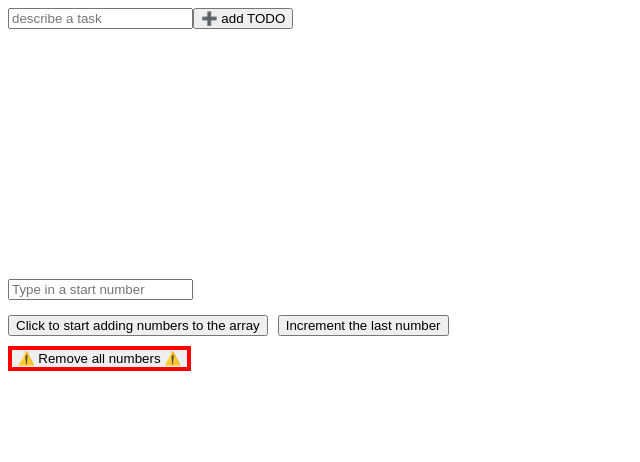
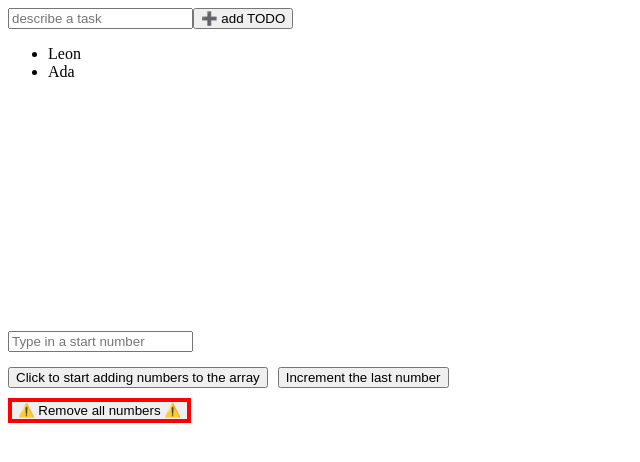
Before and after one commit to Objective-Enterprises/nik-react-ts, a React (Vite) app in the folder assignment/home-project/: page / in a window 1280 px wide. Shown: the top 462 px of the page, without its empty margins (0-640 px from the left). Built offline with nearby package versions, Linux system fonts and the light colour scheme.

Commit message:
add minimum working context

```diff
--- a/assignment/home-project/src/TodoList.tsx
+++ b/assignment/home-project/src/TodoList.tsx
@@ -1,3 +1,13 @@
+import { useContext } from "react";
+import { TodoContext } from "./TodosControllerContext";
+
 export default function TodoList () {
-  return null
+  const contextValue = useContext(TodoContext);
+  if (!contextValue) {
+    return <p>NO todos available</p>
+  }
+  const liItems = contextValue.todos.map((el, index) => {
+    return <li key={index}>{el}</li>
+  });
+  return <ul>{liItems}</ul>
 }
--- a/assignment/home-project/src/TodosController.tsx
+++ b/assignment/home-project/src/TodosController.tsx
@@ -3,12 +3,12 @@ import TodoList from "./TodoList"
 import { TodoContext } from "./TodosControllerContext"
 
 export default function TodosController () {
-
+  const todos = ["Leon", "Ada"];
   return (
     <div
       style={{"marginBottom": "250px"}}
     >
-      <TodoContext value={undefined}>
+      <TodoContext value={{ todos }}>
         <AddTodoForm/>
         <TodoList />
       </TodoContext>
--- a/assignment/home-project/src/TodosControllerContext.ts
+++ b/assignment/home-project/src/TodosControllerContext.ts
@@ -1,3 +1,7 @@
 import { createContext } from "react";
 
-export const TodoContext = createContext(undefined);
+interface TodoContextValue {
+  todos: string[];
+}
+
+export const TodoContext = createContext<TodoContextValue | undefined>(undefined);
```
